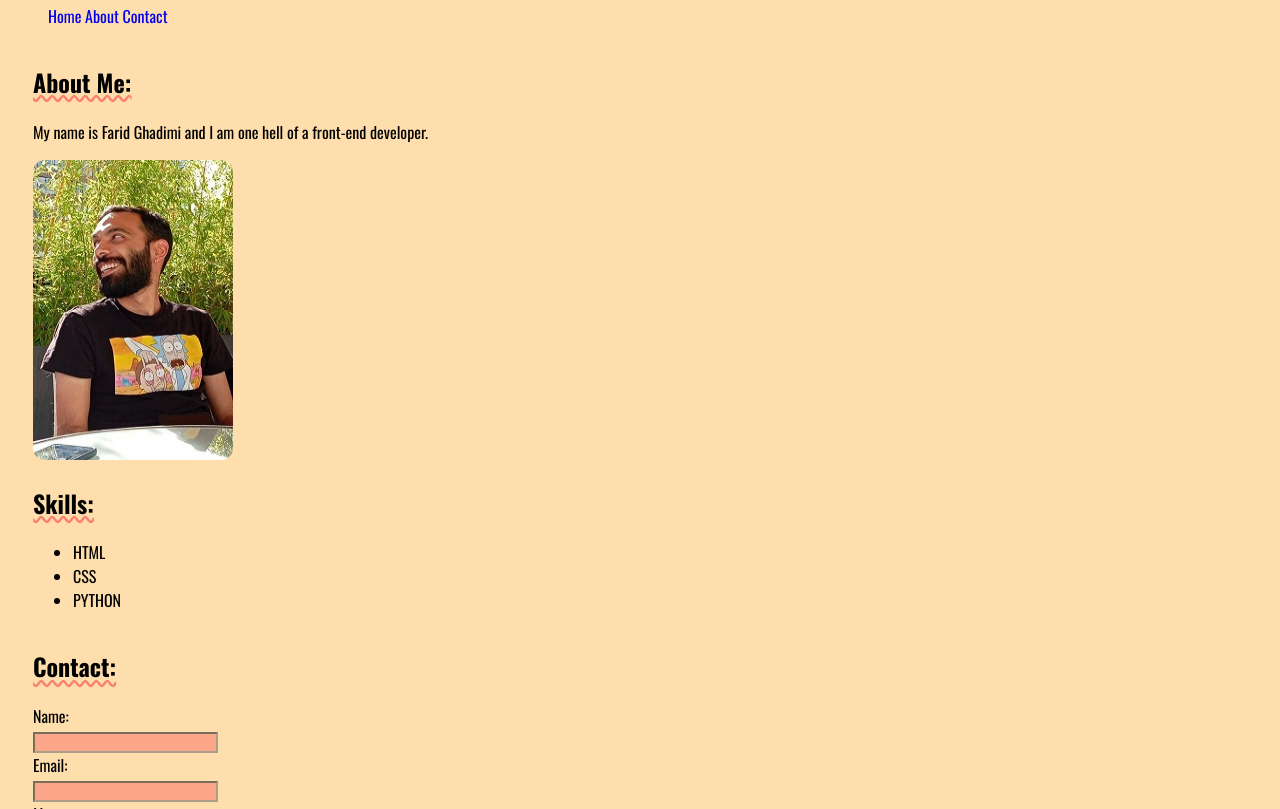
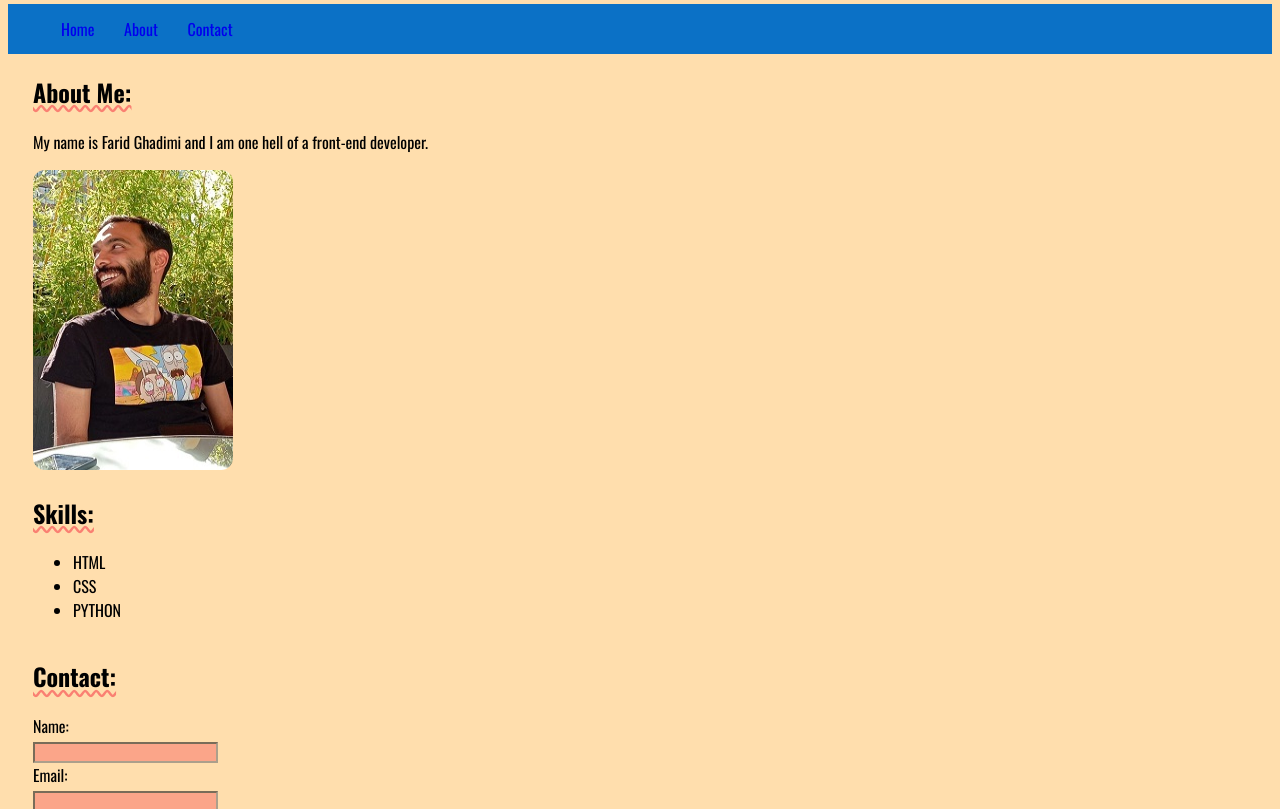
Before and after one commit to farid-ghadimi/personal-resume, a plain HTML site: page index.html in a window 1280 px wide. Shown: the part 203-1012 px from the top of the page. Drawn offline with nearby package versions, Linux system fonts and the light colour scheme.

Commit message:
edit nav

```diff
--- a/index.html
+++ b/index.html
@@ -24,9 +24,6 @@
             padding: 10px;
             text-align: center;
         }
-        header a{
-            text-decoration: none;
-        }
         body {background-color: navajowhite;
         font-family: Oswald, Arial;
         }
@@ -46,8 +43,16 @@
         img{
             border-radius: 12px;
         }
-        nav ul li{
+        nav{
+            background-color: #0b71c6;
+            height: 50px;
+        }
+        nav ul li {
             display: inline-block;
+            padding: 13px;
+        }
+        nav ul li a{
+            text-decoration: none;
         }
     </style>
 </head>
```
